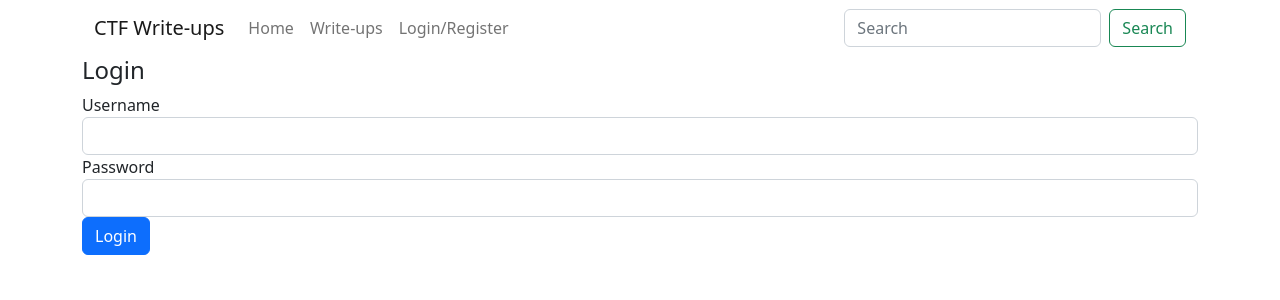
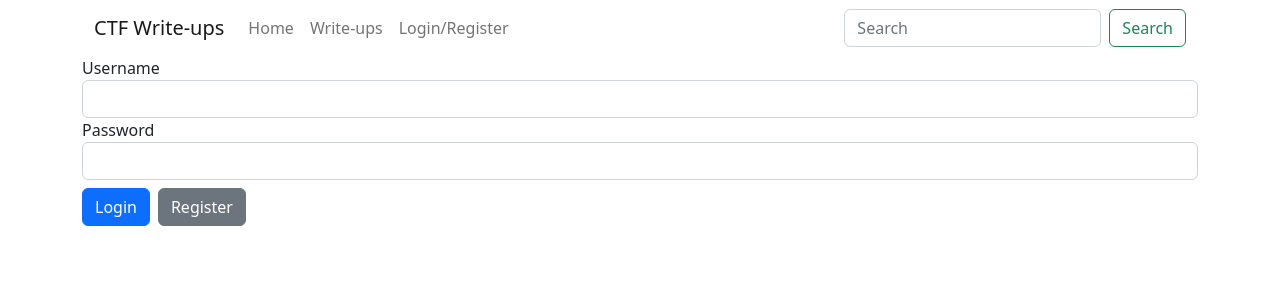
Before and after one commit to ych3r/CTF-Writeups-Web, a React (Create React App) app: page /login in a window 1280 px wide. Shown: the top 300 px of the page. Built offline with nearby package versions, Linux system fonts and the light colour scheme; no server answers.

Commit message:
register

```diff
--- a/src/ctf-writeups/login/index.js
+++ b/src/ctf-writeups/login/index.js
@@ -2,6 +2,7 @@ import React, { useState } from "react";
 import { useNavigate } from "react-router";
 import { useDispatch } from "react-redux";
 import { loginThunk } from "../../services/auth-thunks";
+import { registerThunk } from "../../services/auth-thunks";
 
 const LoginComponent = () => {
   const [username, setUsername] = useState("");
@@ -16,9 +17,16 @@ const LoginComponent = () => {
       alert(e);
     }
   };
+  const handleRegister = async () => {
+    try {
+      await dispatch(registerThunk({ username, password }));
+      navigate("/profile");
+    } catch (e) {
+      alert(e);
+    }
+  };
   return (
     <>
-      <h4>Login</h4>
       <div>
         <label>Username</label>
         <input
@@ -37,7 +45,12 @@ const LoginComponent = () => {
           onChange={(event) => setPassword(event.target.value)}
         />
       </div>
-      <button className="btn btn-primary" onClick={handleLogin}>Login</button>
+      <button className="btn btn-primary mt-2" onClick={handleLogin}>
+        Login
+      </button>
+      <button className="btn btn-secondary mt-2 ms-2" onClick={handleRegister}>
+        Register
+      </button>
     </>
   );
 };
--- a/src/ctf-writeups/profile/index.js
+++ b/src/ctf-writeups/profile/index.js
@@ -23,12 +23,13 @@ const ProfileComponent = () => {
   }, []);
   return (
     <>
-      <h4>Profile</h4>
+      <h4>{profile.username}'s profile</h4>
       {profile && (
         <div>
-          <label>username</label>
+          <label className="fw-bolder">username:</label>
           <input
             type="text"
+            className="rounded"
             value={profile.username}
             onChange={(event) => {
               const newProfile = {
@@ -41,7 +42,7 @@ const ProfileComponent = () => {
         </div>
       )}
       <button
-        className="btn btn-danger"
+        className="btn btn-danger mt-2"
         onClick={() => {
           dispatch(logoutThunk());
           navigate("/login");
@@ -49,7 +50,7 @@ const ProfileComponent = () => {
       >
         Logout
       </button>
-      <button className="btn btn-primary" onClick={save}>
+      <button className="btn btn-primary mt-2 ms-2" onClick={save}>
         Save
       </button>
     </>
```
